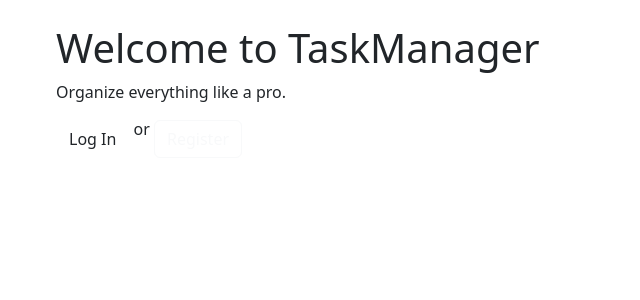
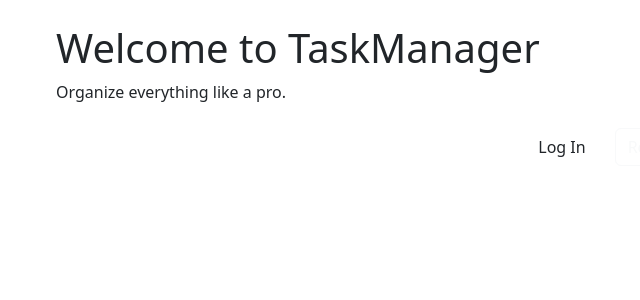
Before and after one commit to fatalkata/task_manager, a Django app: page / in a window 1280 px wide. Shown: the part 57-357 px from the top of the page, without its empty margins (26-666 px from the left). Run offline with Django 5.2, Linux system fonts and the light colour scheme.

Commit message:
Enable team leader permissions in admin and update design

```diff
--- a/templates/common/home.html
+++ b/templates/common/home.html
@@ -1,20 +1,20 @@
 {% extends 'base.html' %}
 {% load static %}
-
 {% block title %}Welcome{% endblock %}
 
 {% block content %}
 <div class="hero-section">
-    <h1 class="hero-title">Welcome to TaskManager</h1>
-    <p class="hero-subtitle">
-        Organize everything like a pro. <br>
-        {% if user.is_authenticated %}
-            Hello, <strong>{{ user.username }}</strong>! Go to your
-            <a href="{% url 'dashboard' %}" class="btn btn-purple mt-3">Dashboard</a>
-        {% else %}
-            <a href="{% url 'login' %}" class="btn btn-purple mt-3">Log In</a> or
-            <a href="{% url 'register' %}" class="btn btn-outline-light mt-3">Register</a>
-        {% endif %}
-    </p>
+    <h1 class="hero-title">Welcome to <span class="text-highlight">TaskManager</span></h1>
+    <p class="hero-subtitle">Organize everything like a pro.</p>
+
+    {% if user.is_authenticated %}
+        <p class="mt-4">Hello, <strong>{{ user.username }}</strong>!</p>
+        <a href="{% url 'dashboard' %}" class="btn btn-purple mt-3">Go to Dashboard</a>
+    {% else %}
+        <div class="d-flex gap-3 justify-content-center mt-4">
+            <a href="{% url 'login' %}" class="btn btn-purple">Log In</a>
+            <a href="{% url 'register' %}" class="btn btn-outline-light">Register</a>
+        </div>
+    {% endif %}
 </div>
 {% endblock %}
```
Also changed, not shown: templates/common/profile.html (+7 -4 lines).
